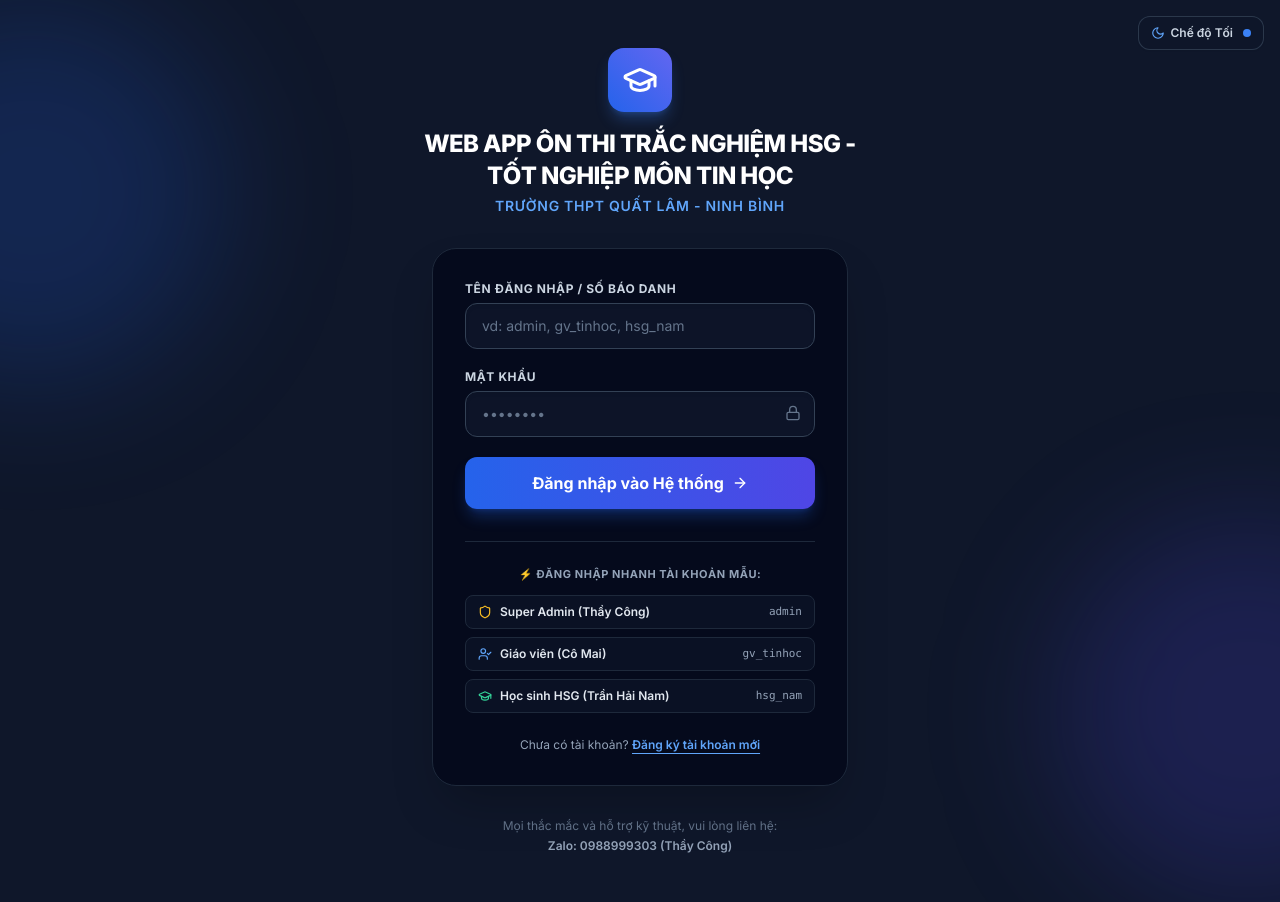
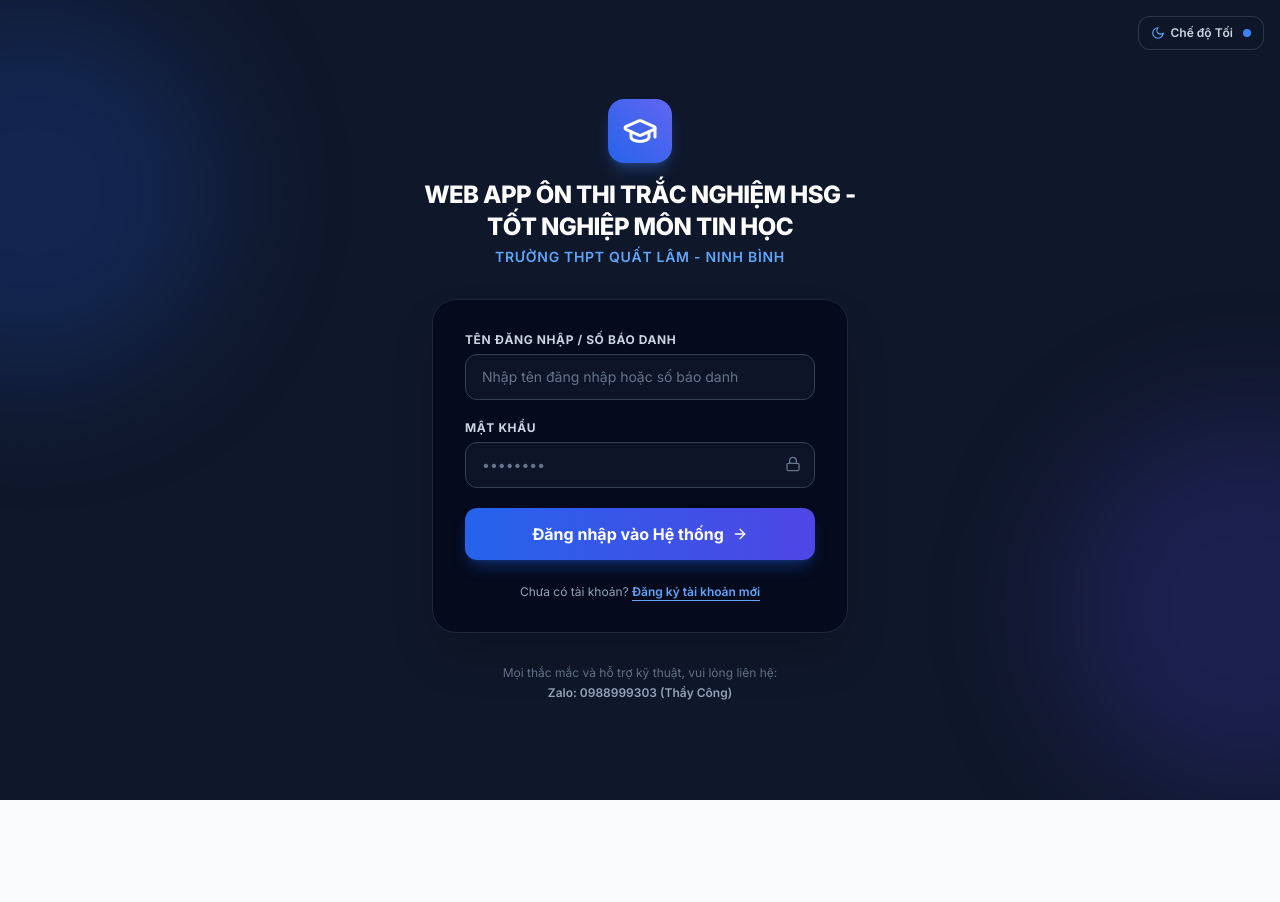
Before and after one commit to nguyenthanhcongqlgt/onthitinhoc, a React (Vite) app in the folder frontend/: page /login in a window 1280 px wide. After the commit the page ends 800 px from the top, so only its background shows below. Built offline with nearby package versions, Linux system fonts and the light colour scheme; no server answers.

Commit message:
Xoa phan dang nhap nhanh tai khoan mau tren trang login

```diff
--- a/frontend/src/pages/Login.tsx
+++ b/frontend/src/pages/Login.tsx
@@ -1,7 +1,7 @@
 import React, { useState } from 'react';
 import { useNavigate, Link, useSearchParams } from 'react-router-dom';
 import { useAuth } from '../context/AuthContext';
-import { Shield, GraduationCap, UserCheck, Lock, AlertCircle, ArrowRight, Sparkles } from 'lucide-react';
+import { GraduationCap, Lock, AlertCircle, ArrowRight, Sparkles } from 'lucide-react';
 import { ThemeToggle } from '../components/common/ThemeToggle';
 
 export const Login: React.FC = () => {
@@ -41,11 +41,6 @@ export const Login: React.FC = () => {
     } finally {
       setIsLoading(false);
     }
-  };
-
-  const handleQuickLogin = (u: string, p: string) => {
-    setUsername(u);
-    setPassword(p);
   };
 
   return (
@@ -101,7 +96,7 @@ export const Login: React.FC = () => {
                 required
                 value={username}
                 onChange={(e) => setUsername(e.target.value)}
-                placeholder="vd: admin, gv_tinhoc, hsg_nam"
+                placeholder="Nhập tên đăng nhập hoặc số báo danh"
                 className="w-full rounded-xl border border-slate-700 bg-slate-900/90 px-4 py-3 text-sm text-white placeholder-slate-500 shadow-inner focus:border-blue-500 focus:outline-none focus:ring-1 focus:ring-blue-500"
               />
             </div>
@@ -133,50 +128,6 @@ export const Login: React.FC = () => {
             </button>
           </form>
 
-          {/* Quick Login for Testing */}
-          <div className="mt-8 pt-6 border-t border-slate-800">
-            <div className="text-[11px] font-bold uppercase tracking-wider text-slate-400 mb-3 text-center">
-              ⚡ Đăng nhập nhanh tài khoản mẫu:
-            </div>
-            <div className="grid grid-cols-1 gap-2 text-xs">
-              <button
-                type="button"
-                onClick={() => handleQuickLogin('admin', 'admin123')}
-                className="flex items-center justify-between rounded-lg border border-slate-800 bg-slate-900/60 px-3 py-2 text-left hover:border-blue-500/50 hover:bg-slate-800/80 transition-colors"
-              >
-                <div className="flex items-center gap-2">
-                  <Shield className="h-3.5 w-3.5 text-amber-400" />
-                  <span className="font-semibold text-slate-200">Super Admin (Thầy Công)</span>
-                </div>
-                <span className="font-mono text-[11px] text-slate-400">admin</span>
-              </button>
-
-              <button
-                type="button"
-                onClick={() => handleQuickLogin('gv_tinhoc', 'teacher123')}
-                className="flex items-center justify-between rounded-lg border border-slate-800 bg-slate-900/60 px-3 py-2 text-left hover:border-blue-500/50 hover:bg-slate-800/80 transition-colors"
-              >
-                <div className="flex items-center gap-2">
-                  <UserCheck className="h-3.5 w-3.5 text-blue-400" />
-                  <span className="font-semibold text-slate-200">Giáo viên (Cô Mai)</span>
-                </div>
-                <span className="font-mono text-[11px] text-slate-400">gv_tinhoc</span>
-              </button>
-
-              <button
-                type="button"
-                onClick={() => handleQuickLogin('hsg_nam', 'student123')}
-                className="flex items-center justify-between rounded-lg border border-slate-800 bg-slate-900/60 px-3 py-2 text-left hover:border-blue-500/50 hover:bg-slate-800/80 transition-colors"
-              >
-                <div className="flex items-center gap-2">
-                  <GraduationCap className="h-3.5 w-3.5 text-emerald-400" />
-                  <span className="font-semibold text-slate-200">Học sinh HSG (Trần Hải Nam)</span>
-                </div>
-                <span className="font-mono text-[11px] text-slate-400">hsg_nam</span>
-              </button>
-            </div>
-          </div>
-
           <div className="mt-6 text-center text-xs text-slate-400">
             Chưa có tài khoản?{' '}
             <Link to="/register" className="font-semibold text-blue-400 hover:text-blue-300 underline underline-offset-4">
```
